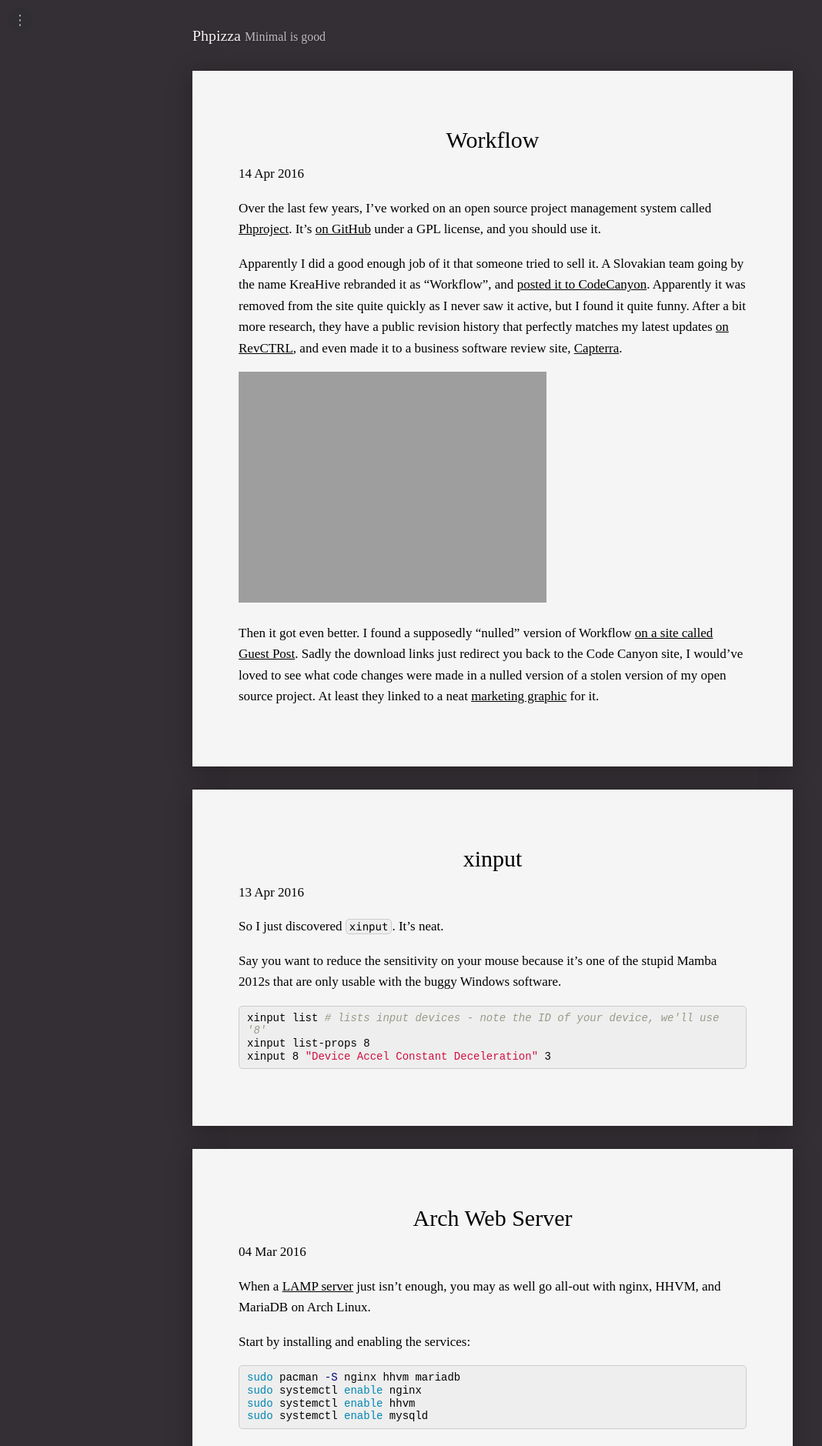
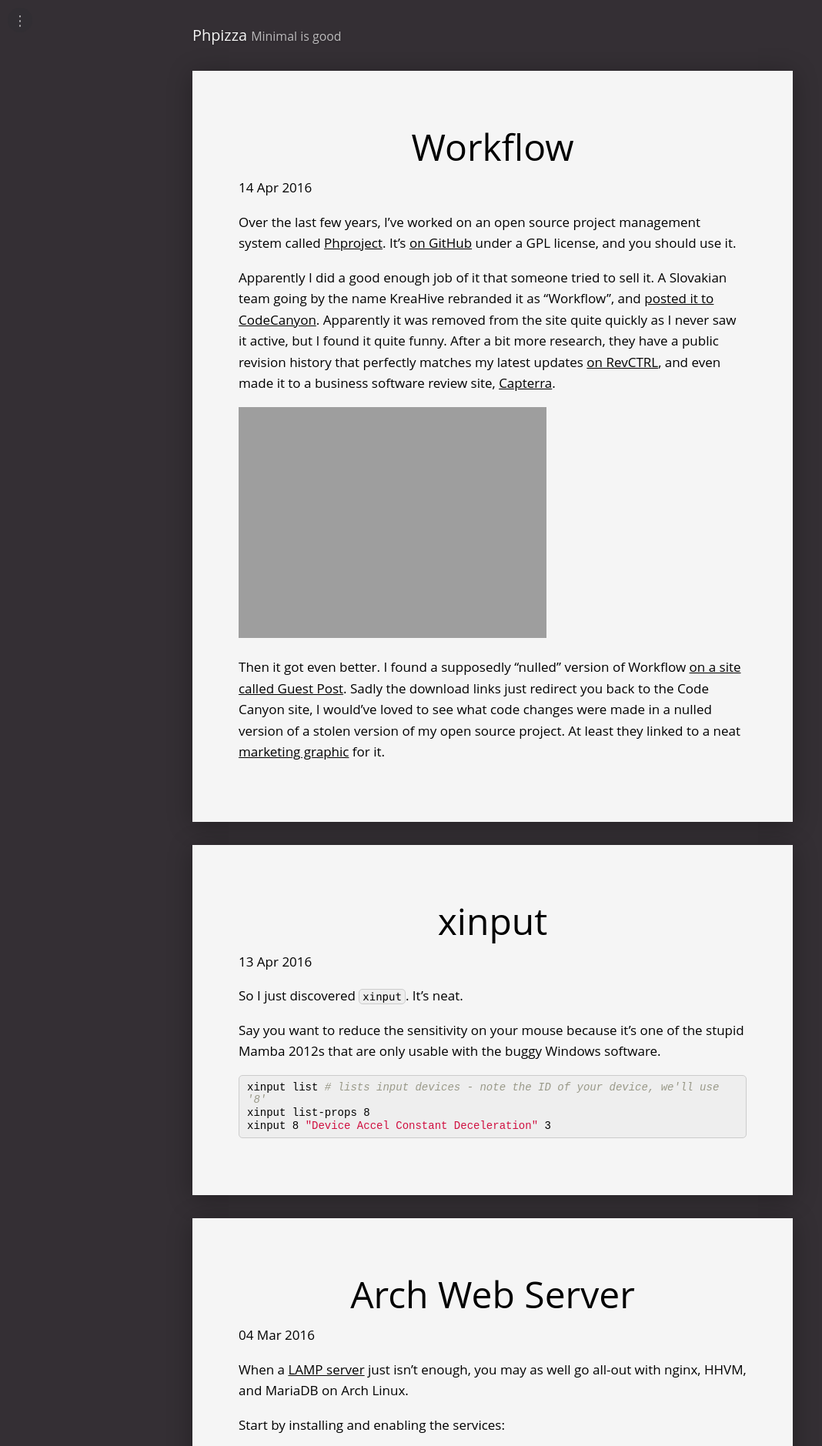
Before and after one commit to Alanaktion/alanaktion.github.io, a Jekyll site: the page built from index.html, in a window 1280 px wide. Shown: the top 1879 px of the page at 77% size, without its empty margins (0-1068 px from the left). Built offline with Jekyll 4.4.1, drawn with Linux system fonts in a browser that asks for light colours; the list of posts is cut into pages by our own code.

Commit message:
Fixing pre/postrender stylesheet ordering Also switching to Open Sans because seriously it's still beautiful.

```diff
--- a/_includes/prerender.css
+++ b/_includes/prerender.css
@@ -1,5 +1,15 @@
-html{font:17px/1.618 'Crimson Text','Droid Serif','Times New Roman',serif}
+html{font:17px/1.618 'Open Sans','Roboto Sans','Droid Sans',sans-serif}
 body{margin:0;background-color:#342F34}
+
+/* Minimalist approach of "hide errything":
+.container{display:none}
+
+.chk-nav-toggle{position:absolute;visibility:hidden}
+.navbar{visibility:hidden}
+@media only screen and (min-width: 768px){
+  .nav-dismiss{opacity:0}
+}*/
+
 .container{max-width:780px;margin:0 auto}
 
 .site-header{color:#f5f5f5;text-align:center;}
@@ -15,10 +25,10 @@
 .post-title a{text-decoration:none}
 @media only screen and (max-width: 767px){
   .post,.page{border-bottom:1px solid #ccc}
-  .post-title{text-align:center;font-size:48px}
 }
 @media only screen and (min-width: 768px){
   .post,.page{margin-bottom:30px;padding:60px}
+  .post-title{text-align:center;font-size:48px}
 }
 
 .chk-nav-toggle{position:absolute;visibility:hidden}
--- a/_layouts/default.html
+++ b/_layouts/default.html
@@ -18,9 +18,10 @@
   </div>
 
   <script>
+    // Google Fonts
     WebFontConfig = {
       google: {
-        families: ['Crimson Text']
+        families: ['Open Sans']
       }
     };
     (function(d) {
--- a/public/css/phpizza.scss
+++ b/public/css/phpizza.scss
@@ -16,6 +16,7 @@
 
 /* Layout */
 .container {
+  // display: block;
   max-width: 780px;
   margin: 0 auto;
 
@@ -26,7 +27,7 @@
 
 /* Base Style */
 html {
-  font: 17px/1.618 'Crimson Text', 'Droid Serif', 'Times New Roman', serif;
+  font: 17px/1.618 'Open Sans', 'Roboto Sans', 'Droid Sans', sans-serif;
 }
 
 body {
@@ -182,7 +183,6 @@
   overflow-y: auto;
 
   font-size: 14px;
-  font-family: 'Helvetica Neue', 'Liberation Sans', Tahoma, sans-serif;
   background-color: #fff;
   border-radius: 5px;
   box-shadow: 0 5px 15px rgba(0, 0, 0, 0.2);
```
Also changed, not shown: other parts of _layouts/default.html (+3 -4 lines).
